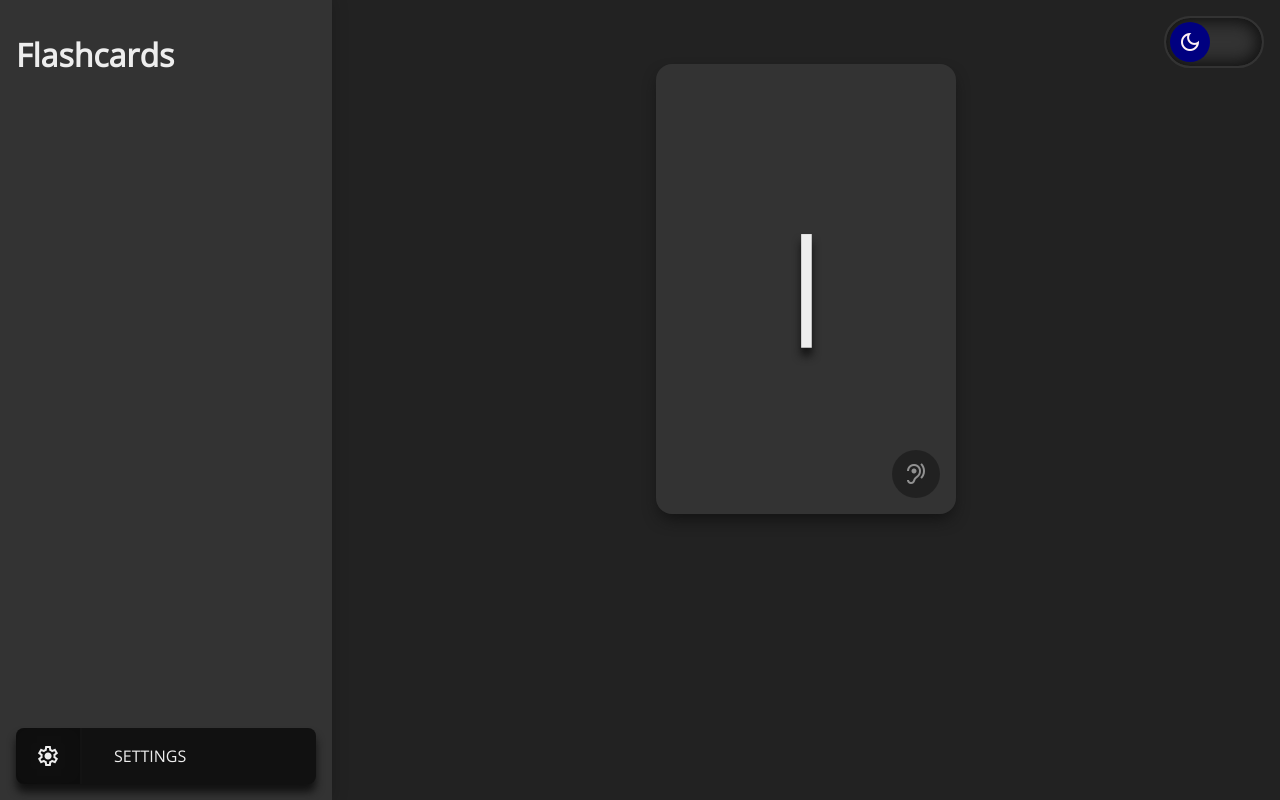
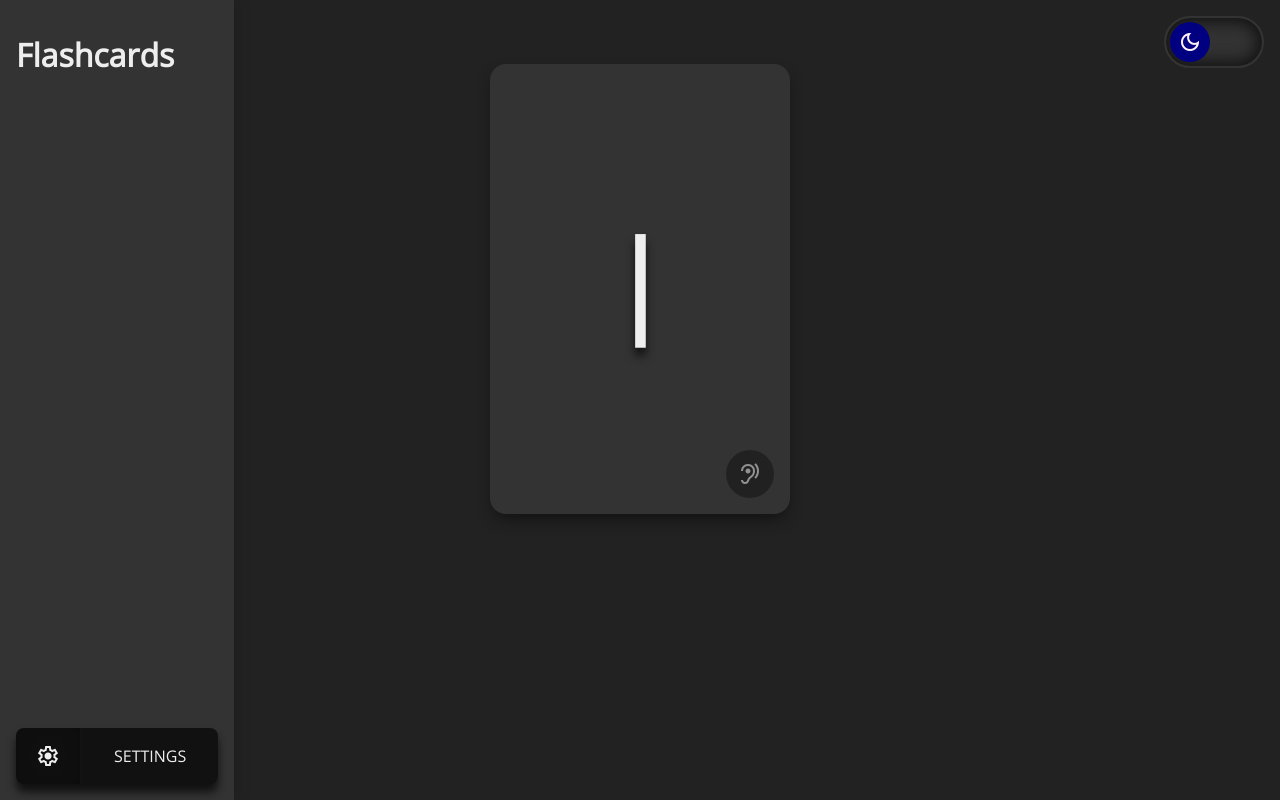
Before and after one commit to Dojan5/language-flashcards, a React (Vite) app: page / in a window 1280 px wide. Built offline with nearby package versions, Linux system fonts and the light colour scheme.

Commit message:
Hell if I remember

```diff
--- a/src/components/drawer.tsx
+++ b/src/components/drawer.tsx
@@ -5,7 +5,7 @@ export interface IDrawer {
 }
 
 export const Drawer:React.FC<IDrawer> = ({children}) => {
-    const [active, setActive] = useState(true);
+    const [active, setActive] = useState(false);
     const drawerClasses = active
     ? 'drawer active'
     : 'drawer';
```
